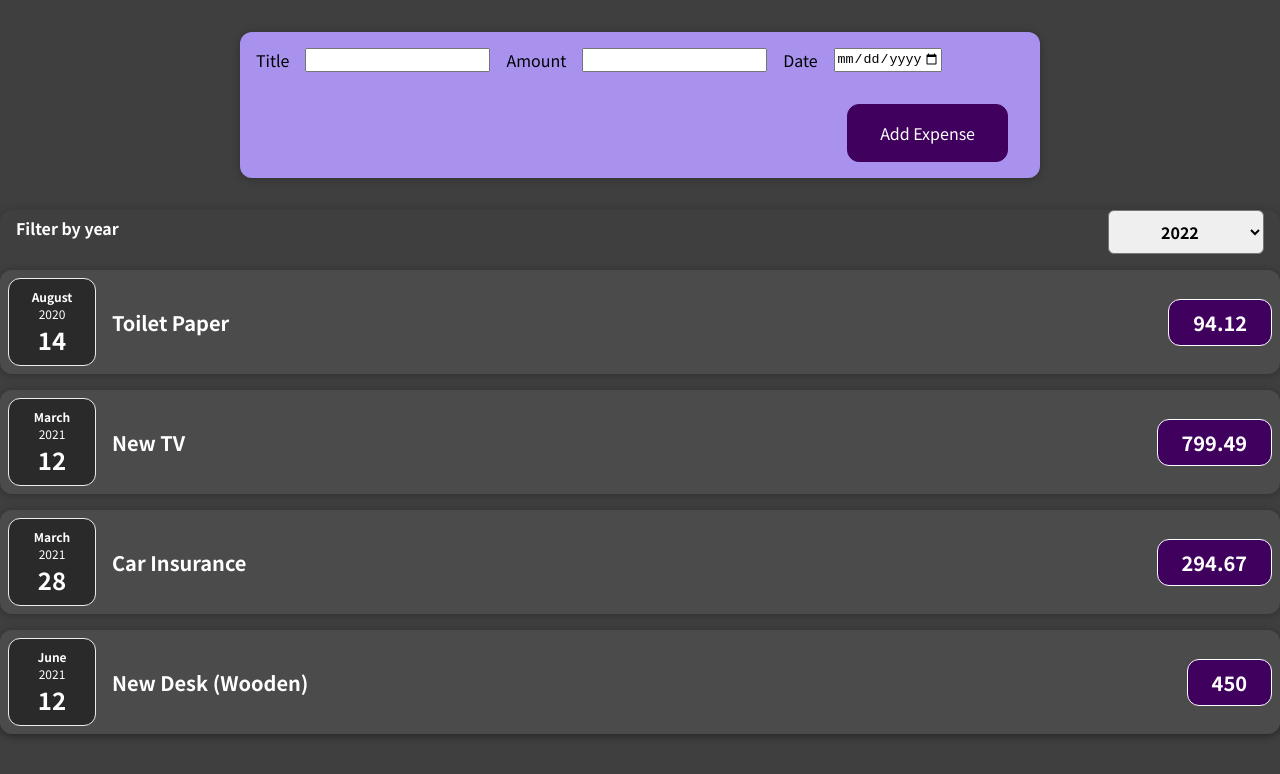
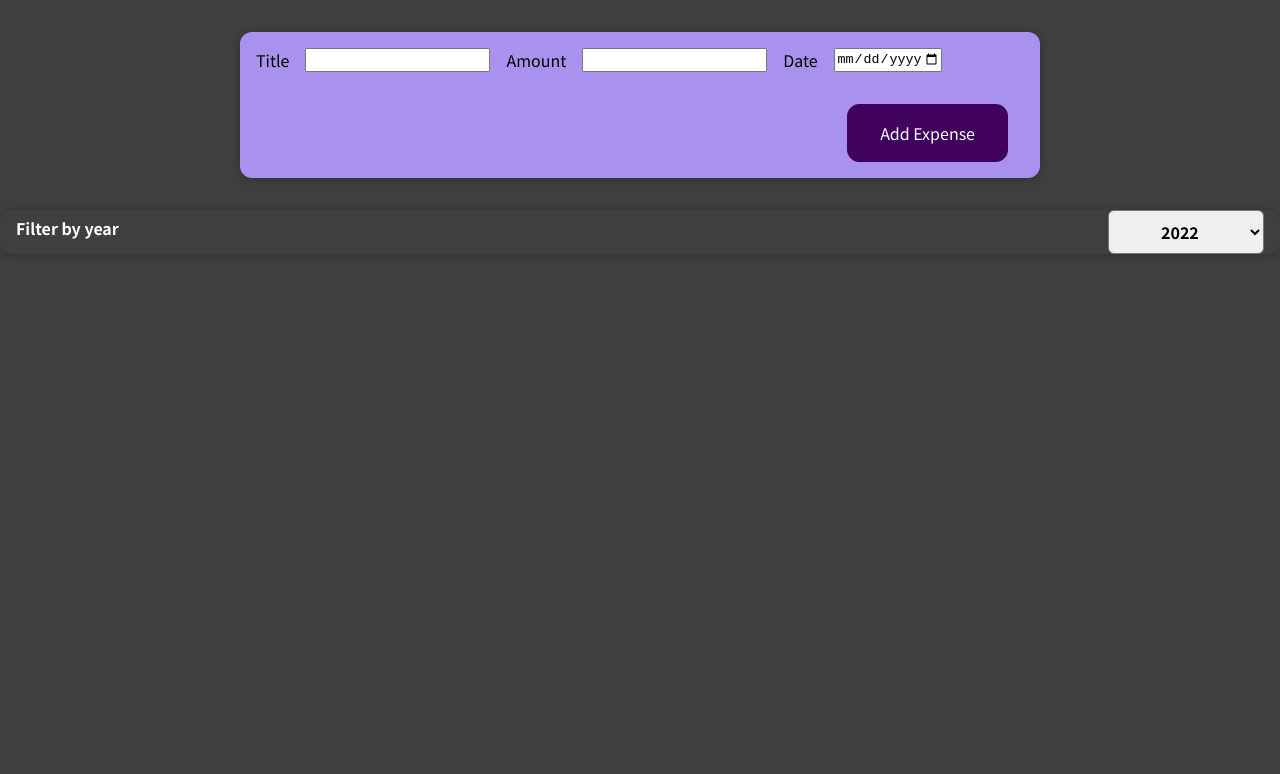
Before and after one commit to Smoopfrog/expense-sheet, a React (Create React App) app: page / in a window 1280 px wide. Shown: the top 774 px of the page. Built offline with nearby package versions, Linux system fonts and the light colour scheme.

Commit message:
add working year filter

```diff
--- a/src/components/Expenses/Expenses.js
+++ b/src/components/Expenses/Expenses.js
@@ -5,6 +5,8 @@
 
 const Expenses = (props) => {
   const [filteredYear, setFilteredYear] = useState("2022");
+
+  const filteredExpenses = props.items.filter(expense => expense.date.getFullYear().toString() === filteredYear)
 
   const addYearHandler = (selectedYear) => {
     setFilteredYear(selectedYear);
@@ -16,9 +18,10 @@
         selectedYear={filteredYear}
         onYearChange={addYearHandler}
       />
-      {props.items.map((expense) => {
+      {filteredExpenses.map((expense) => {
         return (
           <ExpenseItem
+            key={expense.id}
             title={expense.title}
             amount={expense.amount}
             date={expense.date}
```
Also changed, not shown: 2 other files (tests, documents, lock files or other folders).
